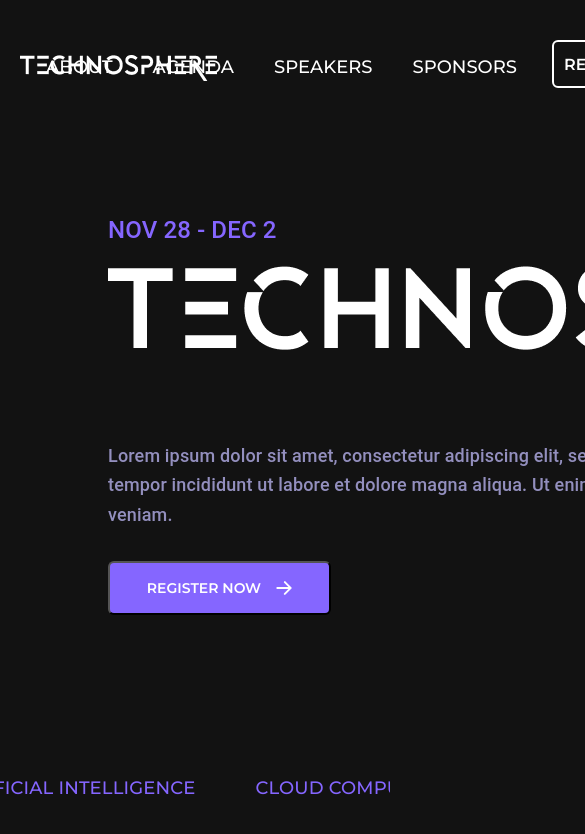
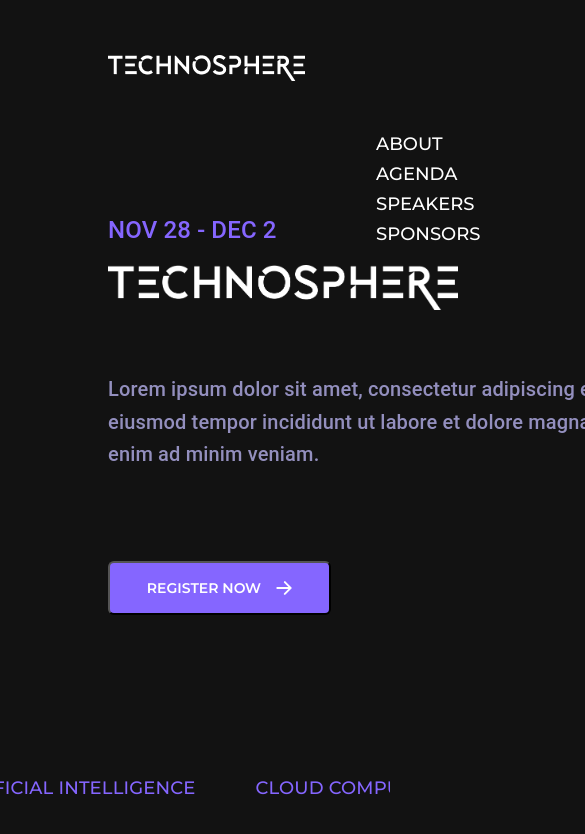
Before and after one commit to fossnsbm/technosphere-web, a React (Vite) app: page / in a window 390 px wide. Shown: the top 834 px of the page, 585 px wide, since content can reach past the window. Built offline with nearby package versions, Linux system fonts and the light colour scheme.

Commit message:
responsive header

```diff
--- a/package.json
+++ b/package.json
@@ -12,6 +12,7 @@
     "@emotion/react": "^11.10.5",
     "@emotion/styled": "^11.10.5",
     "@fontsource/roboto": "^4.5.8",
+    "@fortawesome/react-fontawesome": "^0.2.0",
     "@mui/icons-material": "^5.10.9",
     "@mui/material": "^5.10.12",
     "@tanstack/react-query": "^4.14.5",
--- a/src/components/headerMenus/headerMenus.css
+++ b/src/components/headerMenus/headerMenus.css
@@ -6,7 +6,12 @@
     top: 40px;
     background: transparent;
     display: flex;
+    justify-content: sp;
     padding-right: 100px;
+}
+
+.landing{
+    width: 100%;
 }
 
 .vector_logo {
@@ -62,9 +67,49 @@
     margin-left: 15px;
     white-space: nowrap;
 }
-@media (max-width: 1460px) {
-    .vector_logo {
-        padding-left: 20px;
+
+#mobile-menu{
+    display: none;
+}
+
+@media only screen and (max-width: 480px) {
+
+    #mobile-menu{
+        display: flex;
+        border: none;
+        color: white;
+        background-color: black;
+
     }
-    /* work in progress */
+
+    .btn_register{
+        display: none;
+    }
+
+    .links_container{
+        display: none;
+        display: block;
+        margin: 36px;
+    }
+
+
+
+    .Header{
+        width: 100%;
+    }
+
+    .mobile-nav-links span{
+        display: flex;
+        align-items: center;
+        justify-content: space-between;
+    }
+
+    .mobile-nav-links span img{
+        margin-right: 100%;
+    }
+
+    #showlinks{
+        display: block;
+    }
+
 }
--- a/src/components/headerMenus/headerMenus.tsx
+++ b/src/components/headerMenus/headerMenus.tsx
@@ -1,5 +1,7 @@
+import { CurrencyBitcoinTwoTone } from '@mui/icons-material';
 import { Button } from '@mui/material';
 import React from 'react'
+import {useRef} from "react";
 import './headerMenus.css'
 import * as data from './links.json';
 const linksString = JSON.stringify(data);
@@ -19,7 +21,7 @@ const Links: React.FC<{ links: Link[] }> = ({ links }) => {
         <div className={'links_container'}>
             {links.map((link: Link) => {
                 return (
-                    <div key={link.href} className={'link'}>
+                    <div  key={link.href} className={'link'}>
                         <a href={link.href}>
                             {link.label}
                         </a>
@@ -31,15 +33,41 @@ const Links: React.FC<{ links: Link[] }> = ({ links }) => {
 };
 
 const HeaderMenus: React.FC<{}> = () => {
+
+// const navRef = useRef();
+
+// const ShowMenu = () =>{
+//     navRef.current.classList.toggle("showlinks");
+//   };
+
     return (
-        <>
-            <div className='Header'>
-                <span><img src="src/assets/Vector.png" alt="Technosphere_logo" className='vector_logo'/></span>
-                <Links links={links} />
-                <button className='btn_register' onClick={handleClick}>REGISTER NOW <img src="src/assets/RightArrow.png" alt="arrow" className='right_arrow'/></button>
-            </div>
+      <>
+        <div className="Header">
+          <div className='mobile-nav-links'>
+            <span>
+              <img
+                src="src/assets/Vector.png"
+                alt="Technosphere_logo"
+                className="vector_logo"
+              />
+              {/* onClick={ShowMenu} */}
+              <img id="mobile-menu" src="src/assets/RightArrow.png" alt="menu" />
+              {/* <button id="mobile-menu">=</button> */}
+            </span>
+            {/* ref={navRef} */}
+            <Links links={links} />
+          </div>
+          <button className="btn_register" onClick={handleClick}>
+            REGISTER NOW{" "}
+            <img
+              src="src/assets/RightArrow.png"
+              alt="arrow"
+              className="right_arrow"
+            />
+          </button>
 
-        </>
-    )
+        </div>
+      </>
+    );
 }
 export default HeaderMenus;
--- a/src/components/heroSection/heroSection.css
+++ b/src/components/heroSection/heroSection.css
@@ -15,6 +15,11 @@
     /* Blue-2 */
 
     color: #8566FF;
+}
+
+.landing{
+    width: 100%;
+    height: 100vh;
 }
 
 .Hero_logo {
@@ -83,3 +88,15 @@
     line-height: 164.02%;
 
 }
+
+@media only screen and (max-width: 600px) {
+    .Vector_Hero{
+        width: 350px;
+        height: auto;
+    }
+
+    .hero_text{
+        font-size: 20px;
+    }
+
+}
--- a/src/components/heroSection/heroSection.tsx
+++ b/src/components/heroSection/heroSection.tsx
@@ -9,7 +9,8 @@ const handleClick = (event: React.MouseEvent<HTMLElement>) => {
 }
 const HeroSection: React.FC<{}> = () => {
     return (
-        <>  <HeaderMenus />
+        <div className='landing'>
+            <HeaderMenus />
             <div className='Hero'>
 
                 <div className='Event_date'>
@@ -38,7 +39,7 @@ const HeroSection: React.FC<{}> = () => {
             </Marquee>
             </div>
 
-        </>
+        </div>
     )
 }
 export default HeroSection;
```
Also changed, not shown: src/assets/bars-solid.svg (added), 1 other file (tests, documents, lock files or other folders).
